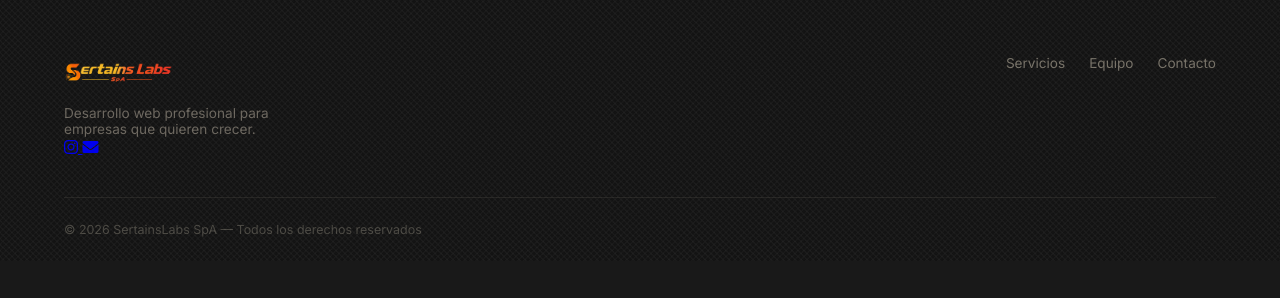
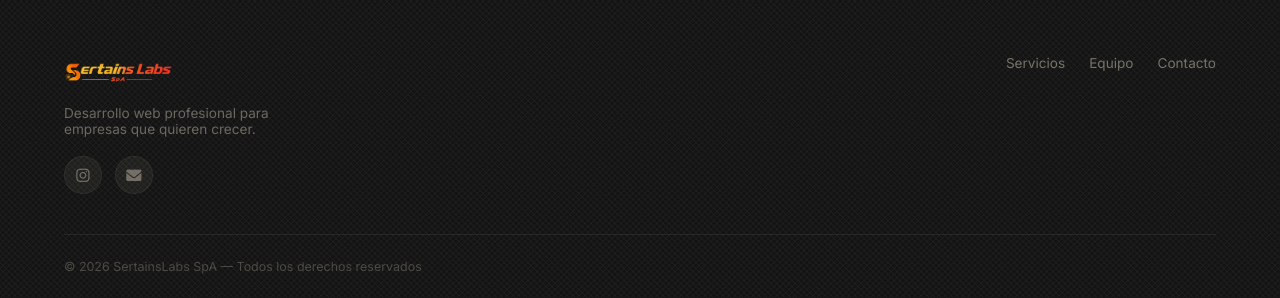
Before and after one commit to Eduardo3090/SertainsLabs-pageweb, a Flask app: page / in a window 1280 px wide. Shown: the part 2552-2850 px from the top of the page. Before the commit the page ends 2789 px from the top, so only its background shows below. Run offline with Flask 3, Linux system fonts and the light colour scheme.

Commit message:
Update style.css

```diff
--- a/static/css/style.css
+++ b/static/css/style.css
@@ -569,3 +569,37 @@ footer {
     padding-bottom: .1rem; transition: color .2s;
 }
 .portfolio-card-link:hover { color: var(--orange); }
+
+/* ── REDES SOCIALES ───────────────────────────────────── */
+
+/* En el footer */
+.footer-social {
+    display: flex;
+    gap: 0.8rem;
+    margin-top: 1.2rem;
+}
+.footer-social a {
+    display: inline-flex;
+    align-items: center;
+    justify-content: center;
+    width: 38px;
+    height: 38px;
+    border-radius: 50%;
+    background: rgba(var(--cream-rgb), 0.06);
+    color: rgba(var(--cream-rgb), 0.4);
+    border: 1px solid rgba(var(--cream-rgb), 0.06);
+    text-decoration: none;
+    font-size: 0.95rem;
+    transition: all 0.25s var(--ease);
+}
+.footer-social a:hover {
+    transform: translateY(-2px);
+    color: var(--cream);
+    background: rgba(var(--cream-rgb), 0.12);
+}
+.footer-social a:hover .fa-instagram {
+    color: #E4405F;
+}
+.footer-social a:hover .fa-envelope {
+    color: var(--orange-light);
+}
```
